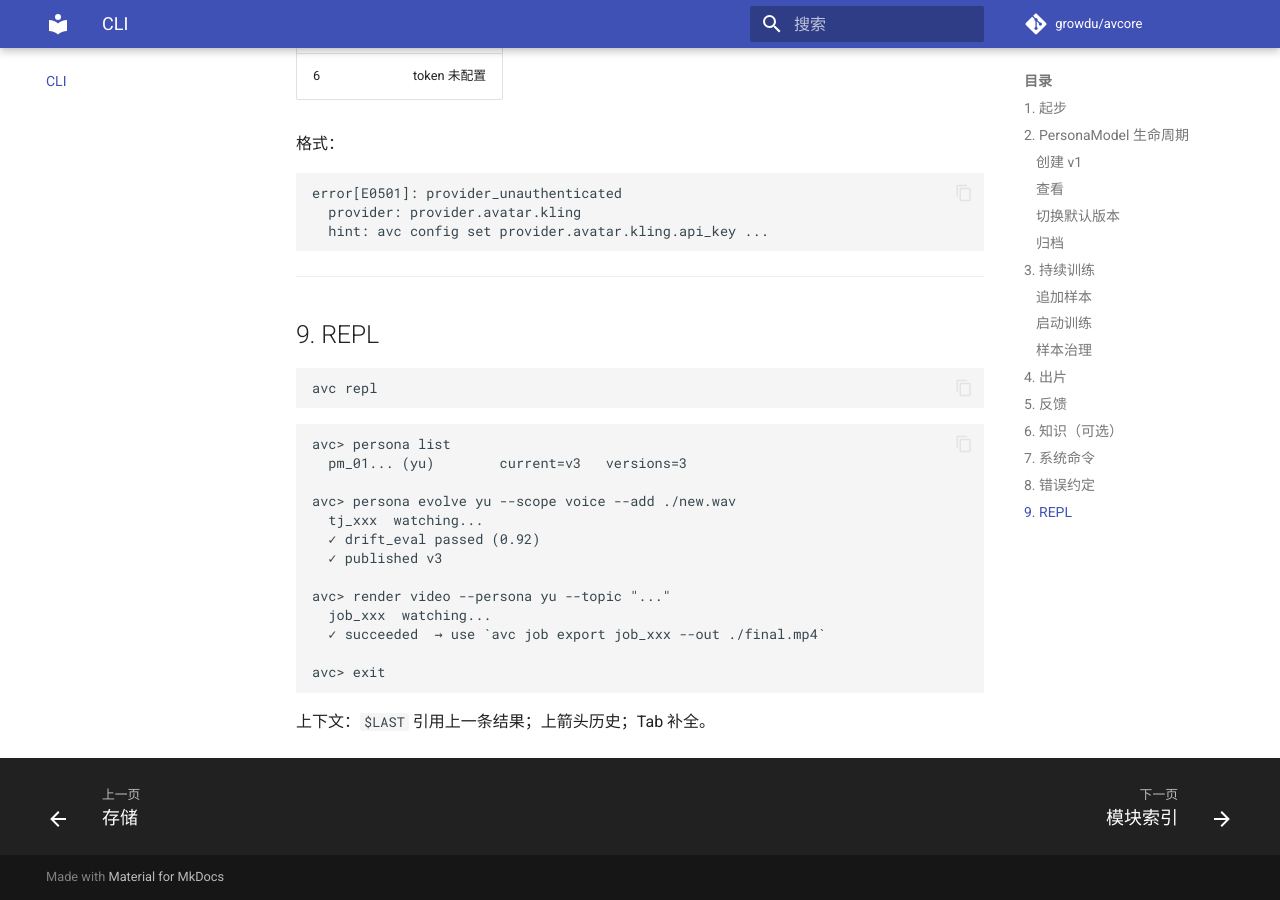
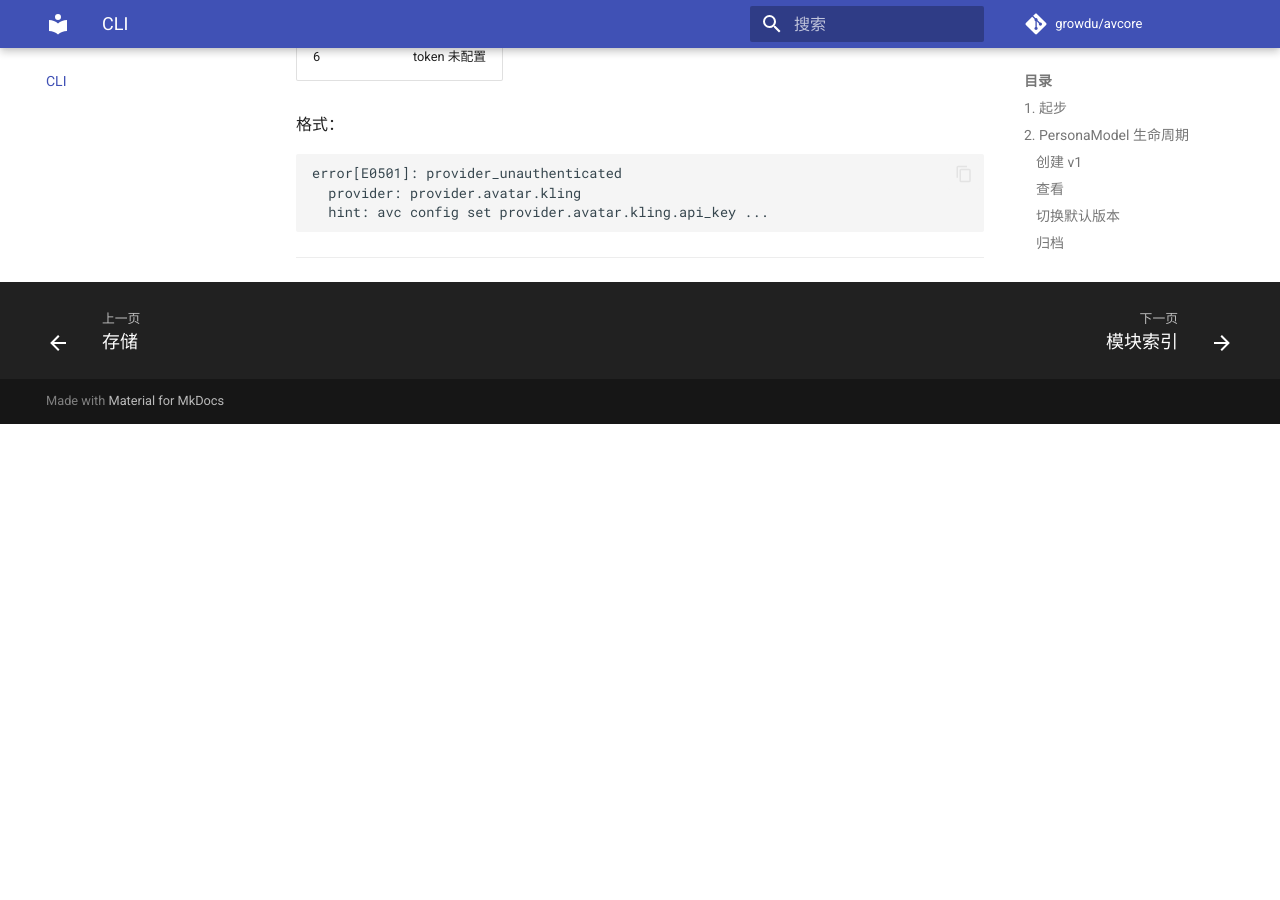
Before and after one commit to growdu/avcore, an MkDocs documentation site: the page built from docs/cli.md, in a window 1280 px wide and 900 px high, scrolled down 3637 px. Built offline with MkDocs 1.6.1 and Material for MkDocs 9.7.7, drawn with Linux system fonts in a browser that asks for light colours; comment, search, counter and statistics services are not loaded; after the commit the page ends 4061 px from its top, so only the background shows below that.

Commit message:
docs: 移除 REPL（不是内核必备项）
REPL（Read-Eval-Print-Loop / avc repl）是冗余的：
- 一次进程启动 亚 100ms；50 persona 单用户场景下不需要
- 引入 rustyline 依赖 + 多行/历史/$LAST 上下文 + 状态性 preflight
- 每个命令独立进程执行即可，省掉 in-process 状态机

移除：
- README.md 安装示例的 '进入 REPL'
- architecture.md 顶层 flowchart 的 REPL 节点 + tech stack row
- cli.md §9 整个 REPL section + 'avc repl' 命令
- docs/README.md 文档地图 'CLI / REPL' -> 'CLI'

replicate_* Provider 名称保留（这是合法 API）

````diff
--- a/docs/cli.md
+++ b/docs/cli.md
@@ -153,7 +153,6 @@ avc backup --out backup.db
 avc restore --from backup.db
 avc export --persona yu --out yu.tar.zst
 avc import yu.tar.zst
-avc repl
 ```
 
 ---
@@ -181,27 +180,3 @@ error[E0501]: provider_unauthenticated
 ```
 
 ---
-
-## 9. REPL
-
-```bash
-avc repl
-```
-
-```
-avc> persona list
-  pm_01... (yu)        current=v3   versions=3
-
-avc> persona evolve yu --scope voice --add ./new.wav
-  tj_xxx  watching...
-  ✓ drift_eval passed (0.92)
-  ✓ published v3
-
-avc> render video --persona yu --topic "..."
-  job_xxx  watching...
-  ✓ succeeded  → use `avc job export job_xxx --out ./final.mp4`
-
-avc> exit
-```
-
-上下文：`$LAST` 引用上一条结果；上箭头历史；Tab 补全。
````
Also changed, not shown: README.md (+0 -1 lines), docs/README.md (+1 -1 lines), docs/architecture.md (+1 -4 lines).
